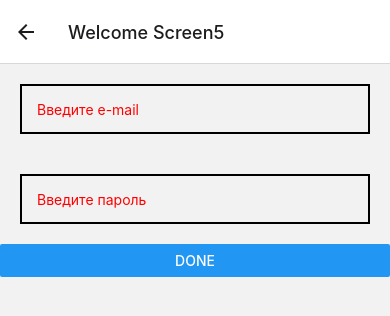
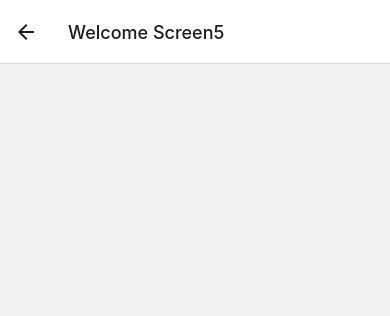
Before and after one commit to Silius0312/MyProg, a React Native app: screen /Screen5 in a window 390 px wide. Shown: the top 316 px of the page. Built offline with nearby package versions, Linux system fonts and the light colour scheme.

Commit message:
перед redux

```diff
--- a/Src/Screens/Screen4.js
+++ b/Src/Screens/Screen4.js
@@ -2,19 +2,6 @@ import React from "react";
 import { Button, View, Text } from "react-native";
 
 
-export const Screen4 = ({navigation, route}) => {
-    const txtFrom5 = route.params.text
-    const passFrom5 = route.params.number
-    return (
-        <View>
-            <Button
-                title="Войти"
-                onPress={() => {
-                navigation.navigate('Screen5')
-        }}
-        />
-                <Text>{txtFrom5}</Text>
-                <Text>{passFrom5}</Text>
-         </View>
-    );
-};
+export const Screen4 = () => {
+    return
+}
--- a/Src/Screens/Screen5.js
+++ b/Src/Screens/Screen5.js
@@ -5,42 +5,5 @@ import { SafeAreaView, Button, TextInput, StyleSheet } from "react-native";
 
 
  export const Screen5 = ({navigation, route}) => {
-    const [ text, setText ] = useState(null);
-    const [ number, setNumber ] = useState(null);
-
-    return (
-        <SafeAreaView>
-            <TextInput style = {styles.login}
-                onChangeText = {setText}
-                value = {text}
-                placeholder = {'Введите e-mail'}
-                placeholderTextColor = {'red'}
-
-            />
-            <TextInput style = {styles.login}
-                onChangeText = {setNumber}
-                value = {number}
-                placeholder = {'Введите пароль'}
-                secureTextEntry = {true}
-                placeholderTextColor = 'red'
-            />
-            <Button
-                title="Done"
-                onPress={() => {
-                navigation.navigate('Screen4', {number, text} )
-                }}
-                />
-        </SafeAreaView>
-
-    )
-};
-
-const styles = StyleSheet.create({
-    login: {
-    height: 50,
-    margin: 20,
-    borderWidth: 2,
-    padding: 15,
-    color: 'black',
-  },
-});
+     return
+ }
```
